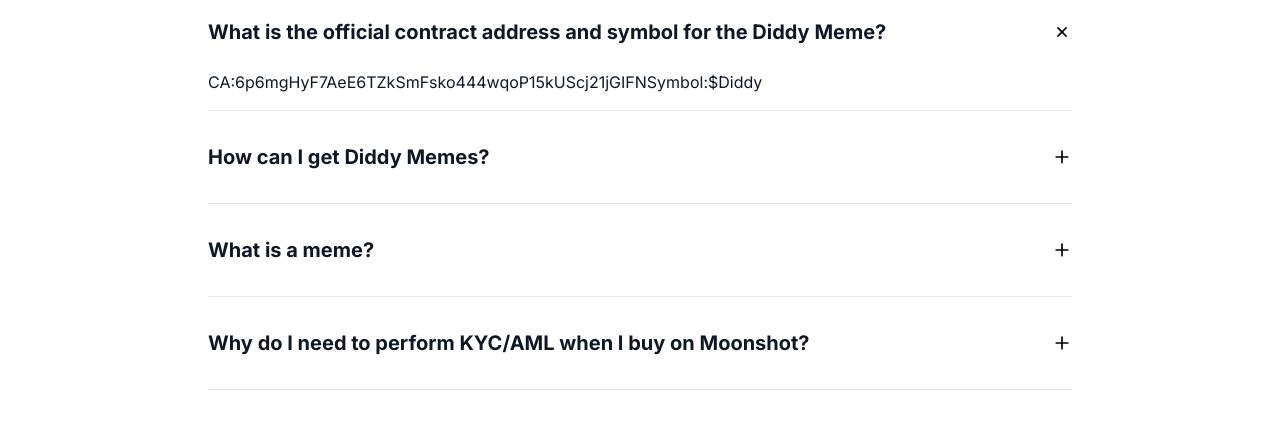
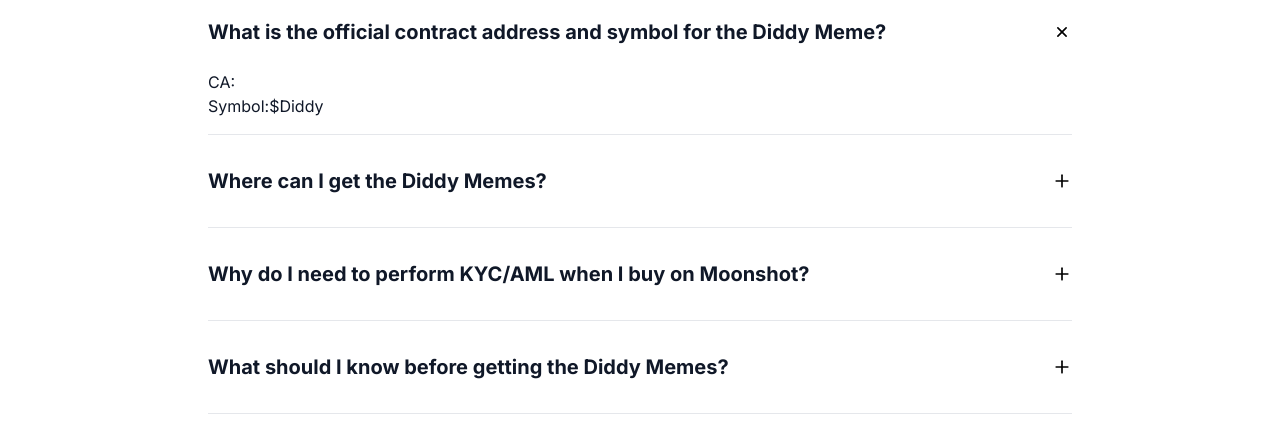
Before and after one commit to tsurugi3333/rugs_fun, a Next.js app: page /home in a window 1280 px wide. Both pictures are taken after a click on the button 640 px from the left and 5582 px from the top of the page. Shown: the part 5551-5976 px from the top of the page. Built offline with nearby package versions, Linux system fonts and the light colour scheme.

Commit message:
feat:faq fix

```diff
--- a/app/components/Faq.tsx
+++ b/app/components/Faq.tsx
@@ -26,44 +26,62 @@
     {
       question: 'What is the official contract address and symbol for the Diddy Meme?',
       answer: (<>
-        <span className='w-full break-words overflow-hidden text-ellipsis'>CA:6p6mgHyF7AeE6TZkSmFsko444wqoP15kUScj21jGIFN</span>
-        <span>Symbol:$Diddy</span>
+        <p className='w-full break-words overflow-hidden text-ellipsis'>CA:</p>
+        <p>Symbol:$Diddy</p>
       </>),
     },
     {
-      question: 'How can I get Diddy Memes?',
-      answer: 'Moonshot is the easiest way. Users sign up with an emal address, can deposit with Apple Pay, debit card, credit card, Venmo, Solana/USDC, and receive your $DIDDY within minutes.'
-    },
-    {
-      question: 'What is a meme?',
-      answer: 'Merriam-Websiter-s meme noun: 1: an idea, behavior, style, or usage that spreads from person to person within a culture'
+      question: 'Where can I get the Diddy Memes?',
+      answer: 'The easiest way to get Diddy Memes is through Moonshot. Just sign up with your email, fund your account using Apple Pay, card, Venmo, or Solana/USDC — and you’ll receive your $DIDDY in minutes.'
     },
     {
       question: 'Why do I need to perform KYC/AML when I buy on Moonshot?',
-      answer: 'Moonshot uses services like "MoonPay" that allow the customer to purchase Diddy Memes with major USD payment methods or other digital assets, subject transactions checks, AML/CFT and anti-fraud controls. Once a customer "Buy Order" has been properliy authorized, the purchasers will receive their Diddy Memes in the wallet address nominated by the customer.'
+      answer: (<>
+        <p >Moonshot partners with regulated third-party services like MoonPay to process payments securely — whether you’re using USD, Apple Pay, or crypto.</p>
+        <p className='mt-4'>These providers are required to perform standard KYC/AML and fraud checks under financial regulations. We don’t store any of your personal data on our website. All purchases are handled by Moonshot, and by transacting, you’re entering into an agreement directly with them, independent of us.</p>
+      </>)
     },
     {
-      question: 'Which blockchain network are the Diddy Memes minted?',
-      answer: 'Diddy Memes are currently minted on the Solana blockchain as SPL tokens. This allows for wide compatibility with popular wallets and decentralized exchanges.'
+      question: 'What should I know before getting the Diddy Memes?',
+      answer: (<>
+        <p>Diddy Memes should only be purchased for the social, cultural, and entertainment benefit you derive from expressing such enthusiasm or engagement.</p>
+        <p className='mt-4'> Diddy Memes are not intended to be, or to be the subject of, an investment opportunity, investment contract, or security of any type</p>
+      </>)
     },
     {
-      question: 'Which blockchain network are the Diddy Memes minted?',
-      answer: 'Solana'
+      question: 'What exactly is a meme?',
+      answer: (<>
+        <p>According to Merriam-Webster, a meme is “an idea, behavior, style, or usage that spreads from person to person within a culture.” In the context of crypto, a meme is more than just a joke — it’s a powerful cultural signal.</p>
+        <p className='mt-4'>  Memes like $DIDDY blend humor, community, and viral momentum to create digital assets that move through the internet at the speed of culture.</p>
+      </>)
     },
     {
-        question: 'What are the Diddy Memes',
-        answer: 'Diddy Memes are fungible crypto assets created and tracked on the Solana blockchain.'
+        question: 'Which blockchain network are the Diddy Memes minted?',
+        answer: 'Solana'
     },
     {
-      question: 'What else should I know?',
+      question: 'Is there anything else I should be aware of?',
       answer: (
         <>
-          Please find important disclosures about the Diddy Meme{' '}
+          You can find our important disclosures {' '}
           <Link
             href="/terms-and-policy"
             className="text-blue-600 hover:text-blue-800 hover:underline font-medium"
           >
             [Here]
+          </Link>
+        </>
+      )
+    },
+    {
+      question: 'Do you have socials where I can follow you to stay updated?',
+      answer: (
+        <>
+          <Link
+            href="https://x.com/diddymemes"
+            className="text-blue-600 hover:text-blue-800 hover:underline font-medium"
+          >
+            x.com/diddymemes
           </Link>
         </>
       )
```
